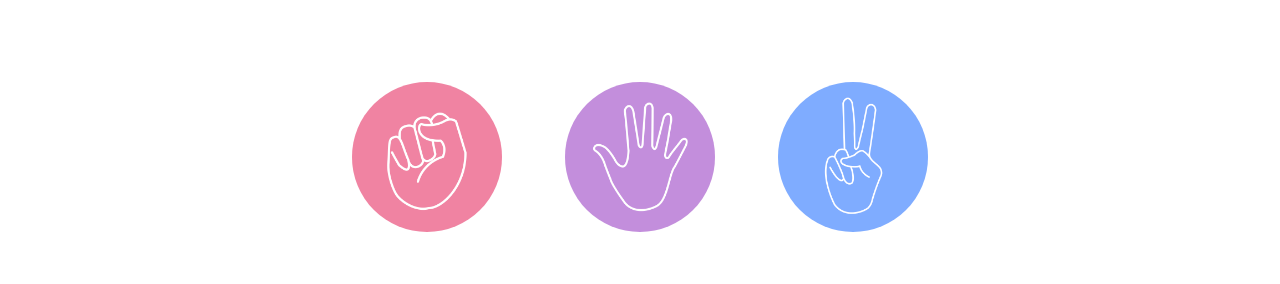
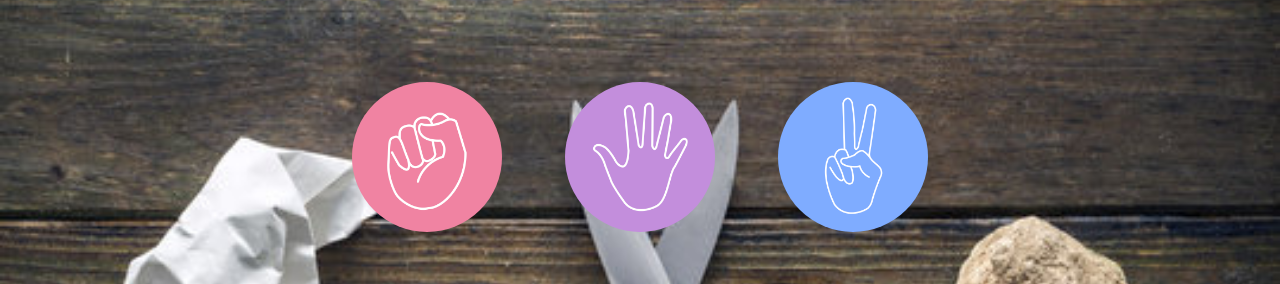
Before and after one commit to uzma333/Rock-Paper-Scissor-Game, a plain HTML site: page index.html in a window 1280 px wide. Shown: the part 86-370 px from the top of the page. Drawn offline with Linux system fonts and the light colour scheme.

Commit message:
Added backgroundImg

```diff
--- a/styles.css
+++ b/styles.css
@@ -2,6 +2,14 @@
     margin: 0px;
     padding: 0px;
     text-align: center;
+}
+
+body{
+    background-image: url('/assets/backgroundImg.jpg');
+    background-position: center;
+    background-repeat: no-repeat;
+    background-size: cover;
+    height: 100vh;
 }
 
 .heading{
```
Also changed, not shown: assets/backgroundImg.jpg (added).
